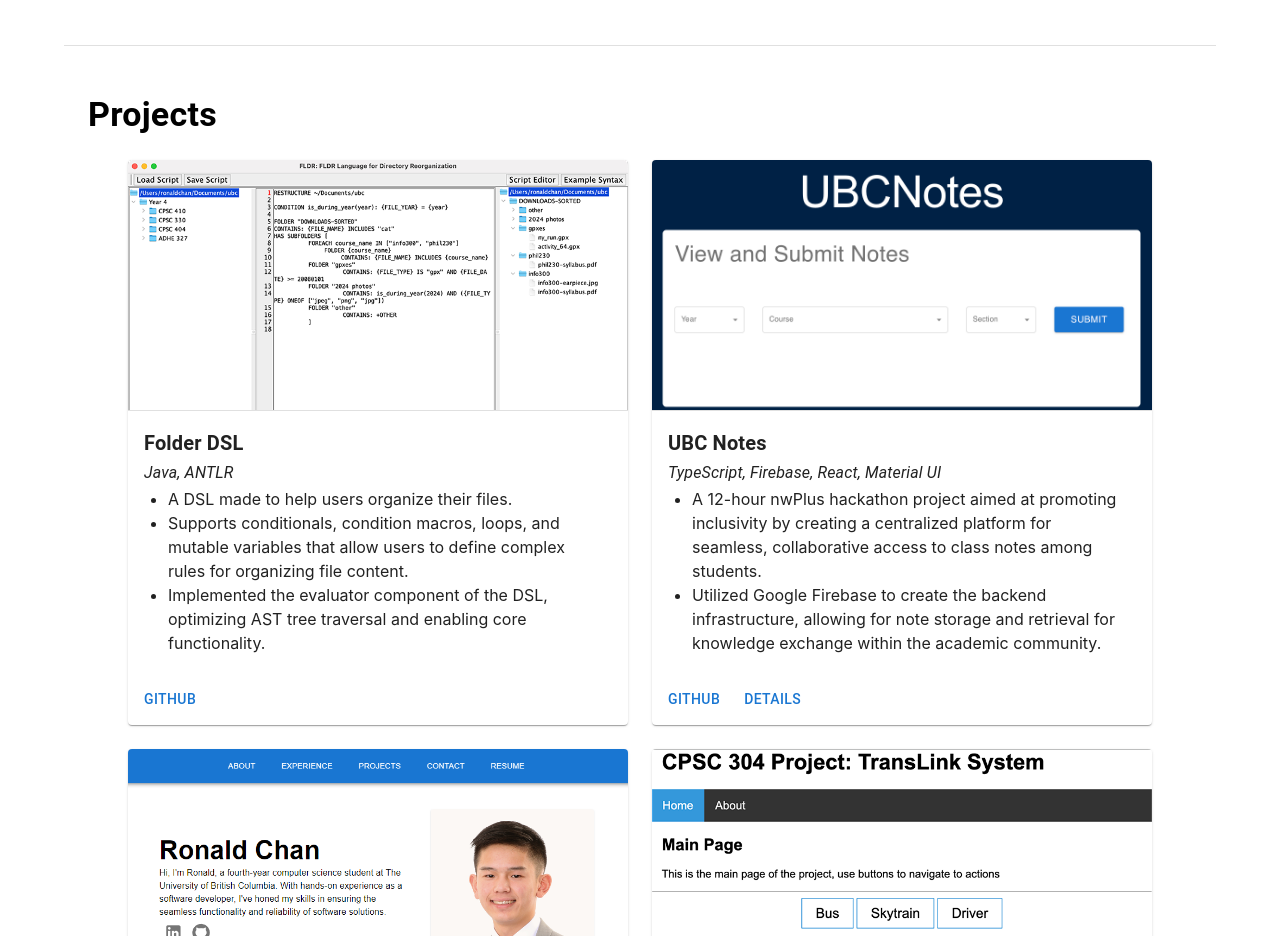
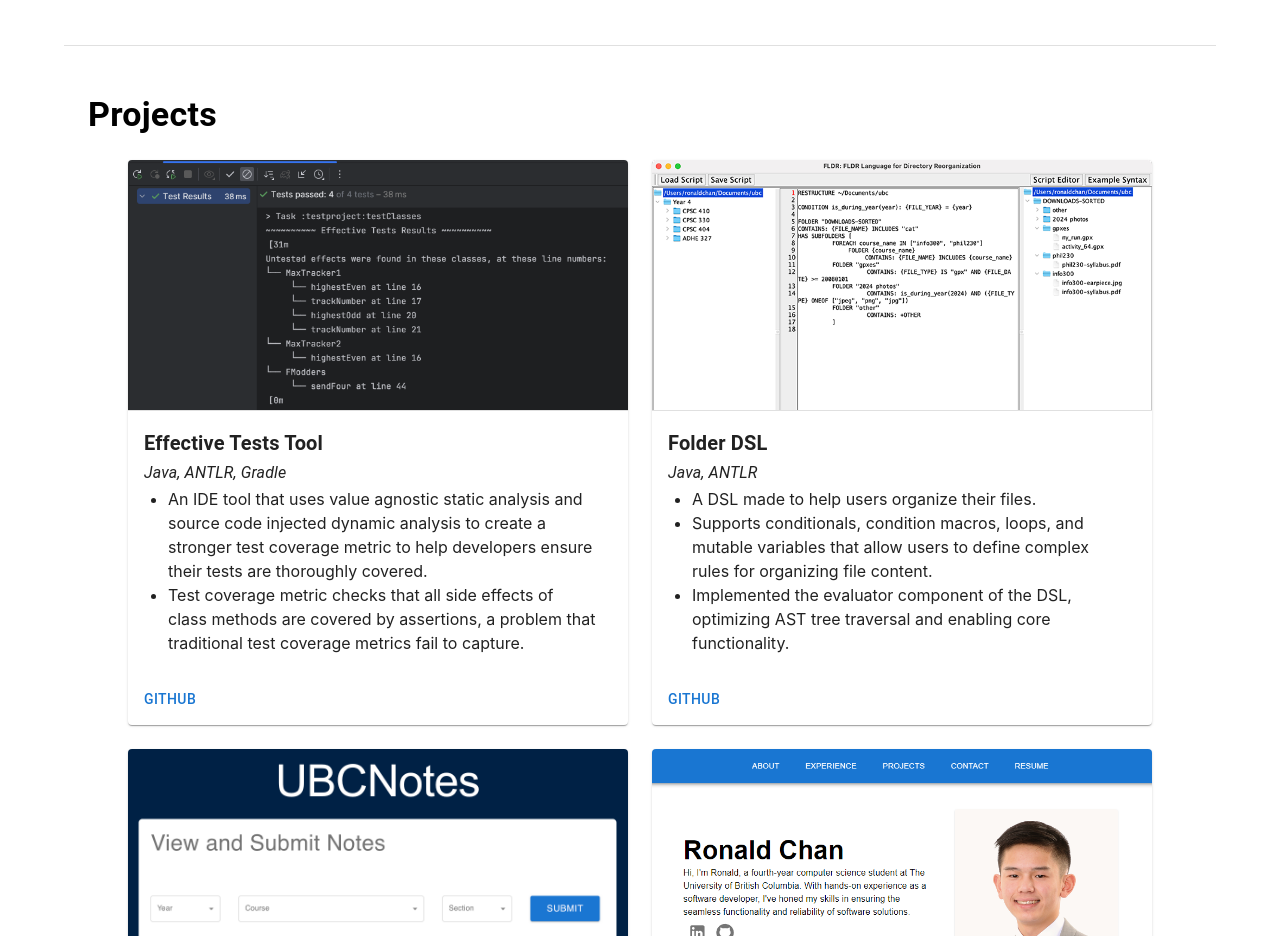
Before and after one commit to ronalldchan/ronalldchan.github.io, a React (Vite) app: page / in a window 1280 px wide. Shown: the part 1400-2336 px from the top of the page. Built offline with nearby package versions, Linux system fonts and the light colour scheme.

Commit message:
added effective tests (#11)

```diff
--- a/src/components/Projects.tsx
+++ b/src/components/Projects.tsx
@@ -9,6 +9,18 @@
           Projects
         </Typography>
         <Grid container justifyContent={"center"} spacing={3} py={3}>
+          <Grid item>
+            <ProjectCard
+              title="Effective Tests Tool"
+              subtitle="Java, ANTLR, Gradle"
+              description={[
+                "An IDE tool that uses value agnostic static analysis and source code injected dynamic analysis to create a stronger test coverage metric to help developers ensure their tests are thoroughly covered.",
+                "Test coverage metric checks that all side effects of class methods are covered by assertions, a problem that traditional test coverage metrics fail to capture.",
+              ]}
+              image={"/projects/effective_tests.png"}
+              github="https://github.com/ronalldchan/effective-tests"
+            />
+          </Grid>
           <Grid item>
             <ProjectCard
               title="Folder DSL"
```
Also changed, not shown: public/projects/effective_tests.png (added).
